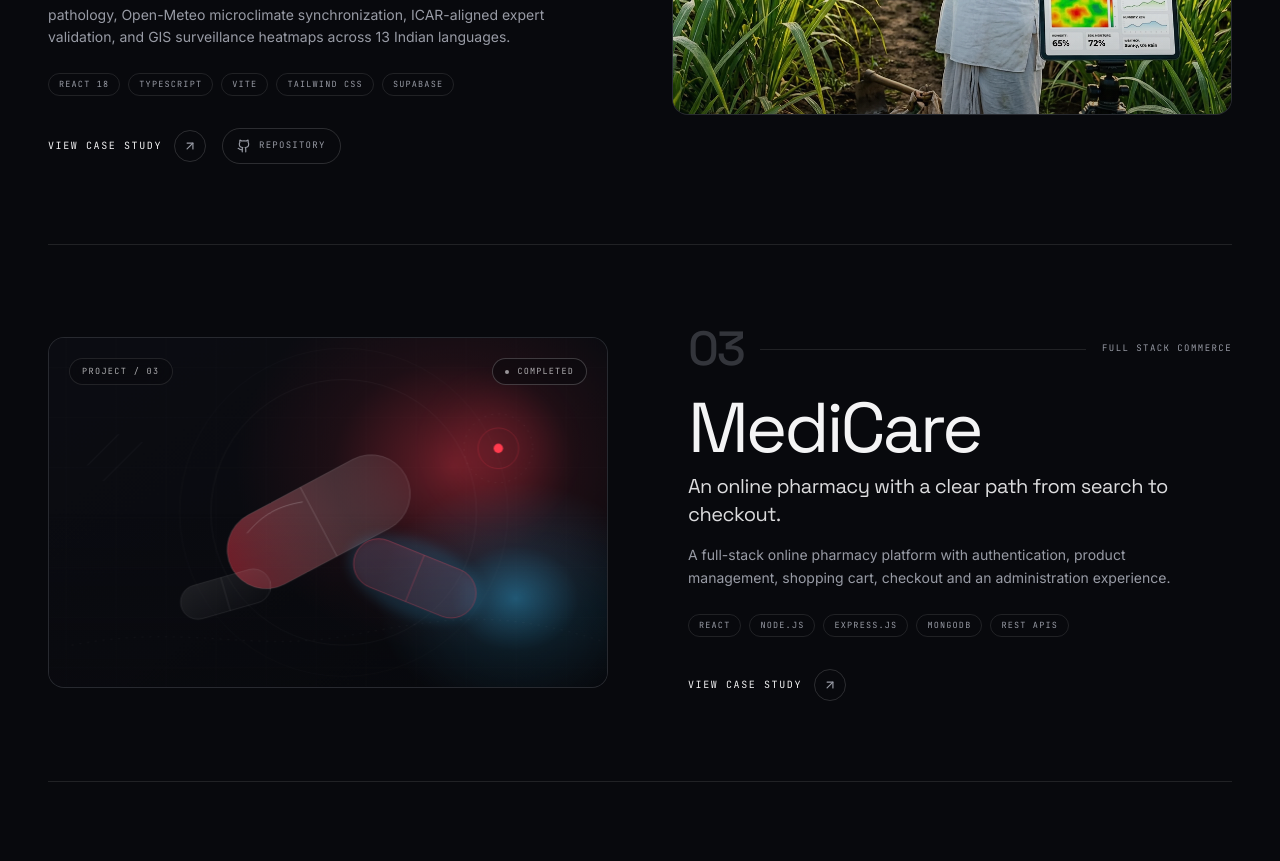
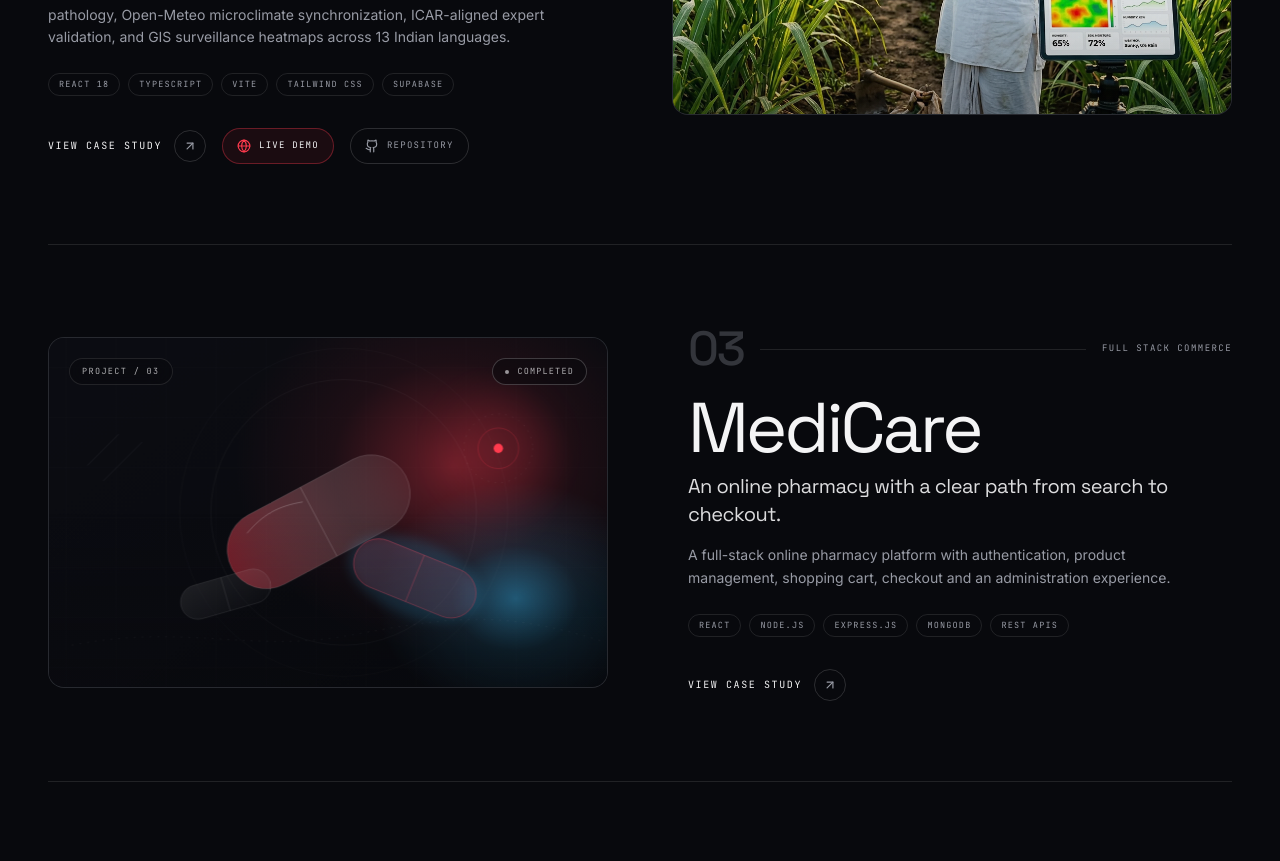
Before and after one commit to Sanjeet3065/My-Portfolio, a React (Vite) app: page / in a window 1280 px wide. Shown: the part 5020-5881 px from the top of the page. Built offline with nearby package versions, Linux system fonts and the light colour scheme.

Commit message:
feat(krishi-suraksha): add live demo URL https://krishi-suraksha-sih2026.vercel.app/

```diff
--- a/src/data/projects.ts
+++ b/src/data/projects.ts
@@ -412,6 +412,7 @@ export const projects: Project[] = [
     imageAlt:
       'Krishi Suraksha agricultural intelligence dashboard and field crop health monitoring platform in Maharashtra farmland',
     github: 'https://github.com/gopal-maddheshiya/krishi-suraksha-sih2026',
+    live: 'https://krishi-suraksha-sih2026.vercel.app/',
     gallery: [
       {
         src: '/images/projects/krishi-suraksha-hero.jpg',
```
